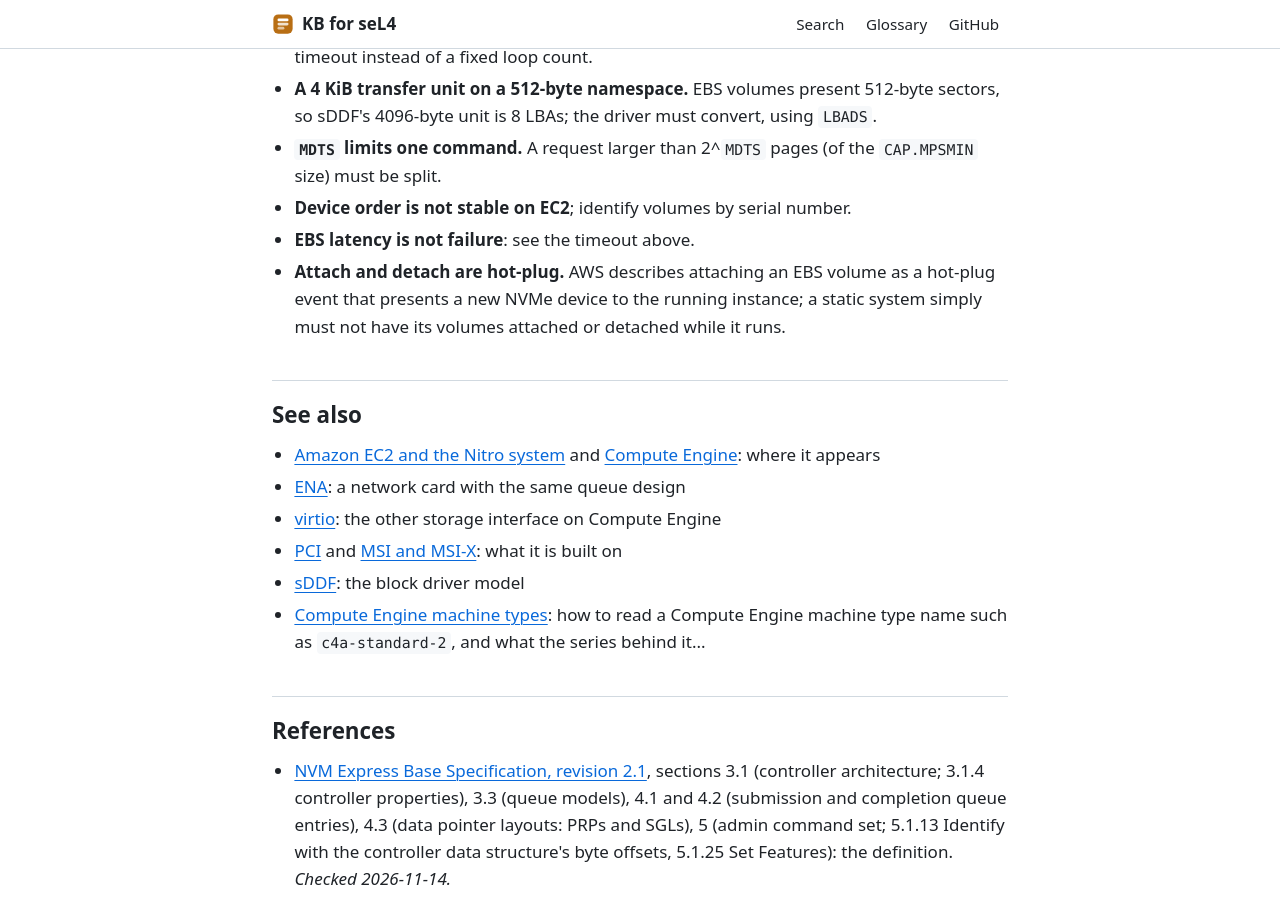
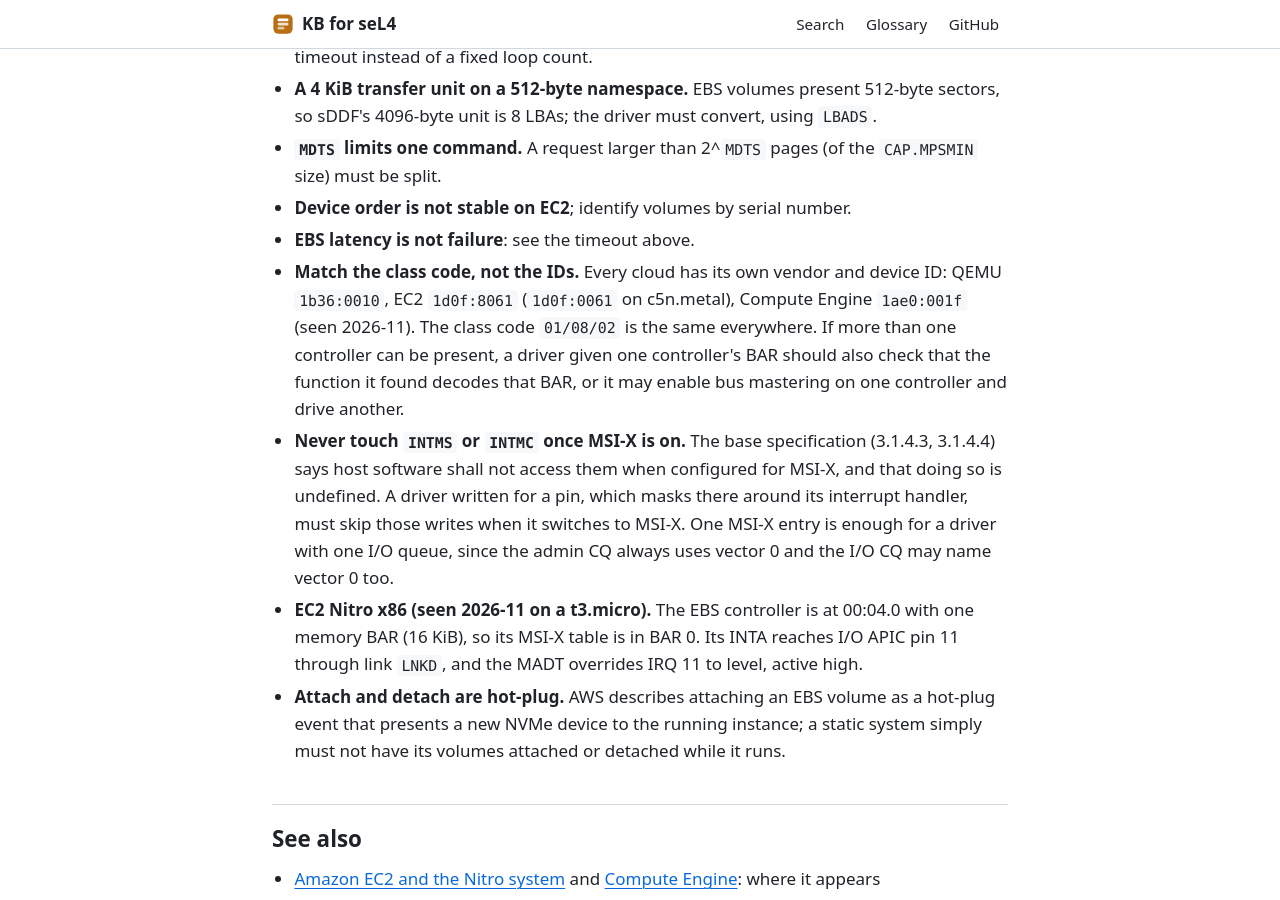
Before and after one commit to timretout/kb-for-seL4, a Jekyll site: the page built from concepts/nvme.md, in a window 1280 px wide and 900 px high, scrolled down 6555 px. Built offline with Jekyll 4.4.1, drawn with Linux system fonts in a browser that asks for light colours; our own code applies the rules of GitHub Pages for plain Markdown files.

Commit message:
kb: nvme: class code across clouds, INTMS with MSI-X, EC2 Nitro facts
Co-Authored-By: Claude Opus 5.5 <noreply@anthropic.com>

```diff
--- a/concepts/nvme.md
+++ b/concepts/nvme.md
@@ -261,6 +261,24 @@ number, and MSI-X. On x86 the vector comes from
 - **Device order is not stable on EC2**; identify volumes by serial
   number.
 - **EBS latency is not failure**: see the timeout above.
+- **Match the class code, not the IDs.** Every cloud has its own vendor
+  and device ID: QEMU `1b36:0010`, EC2 `1d0f:8061` (`1d0f:0061` on
+  c5n.metal), Compute Engine `1ae0:001f` (seen 2026-11). The class code
+  `01/08/02` is the same everywhere. If more than one controller can be
+  present, a driver given one controller's BAR should also check that
+  the function it found decodes that BAR, or it may enable bus mastering
+  on one controller and drive another.
+- **Never touch `INTMS` or `INTMC` once MSI-X is on.** The base
+  specification (3.1.4.3, 3.1.4.4) says host software shall not access
+  them when configured for MSI-X, and that doing so is undefined. A
+  driver written for a pin, which masks there around its interrupt
+  handler, must skip those writes when it switches to MSI-X. One MSI-X
+  entry is enough for a driver with one I/O queue, since the admin CQ
+  always uses vector 0 and the I/O CQ may name vector 0 too.
+- **EC2 Nitro x86 (seen 2026-11 on a t3.micro).** The EBS controller is
+  at 00:04.0 with one memory BAR (16 KiB), so its MSI-X table is in BAR 0.
+  Its INTA reaches I/O APIC pin 11 through link `LNKD`, and the MADT
+  overrides IRQ 11 to level, active high.
 - **Attach and detach are hot-plug.** AWS describes attaching an EBS
   volume as a hot-plug event that presents a new NVMe device to the
   running instance; a static system simply must not have its volumes
```
